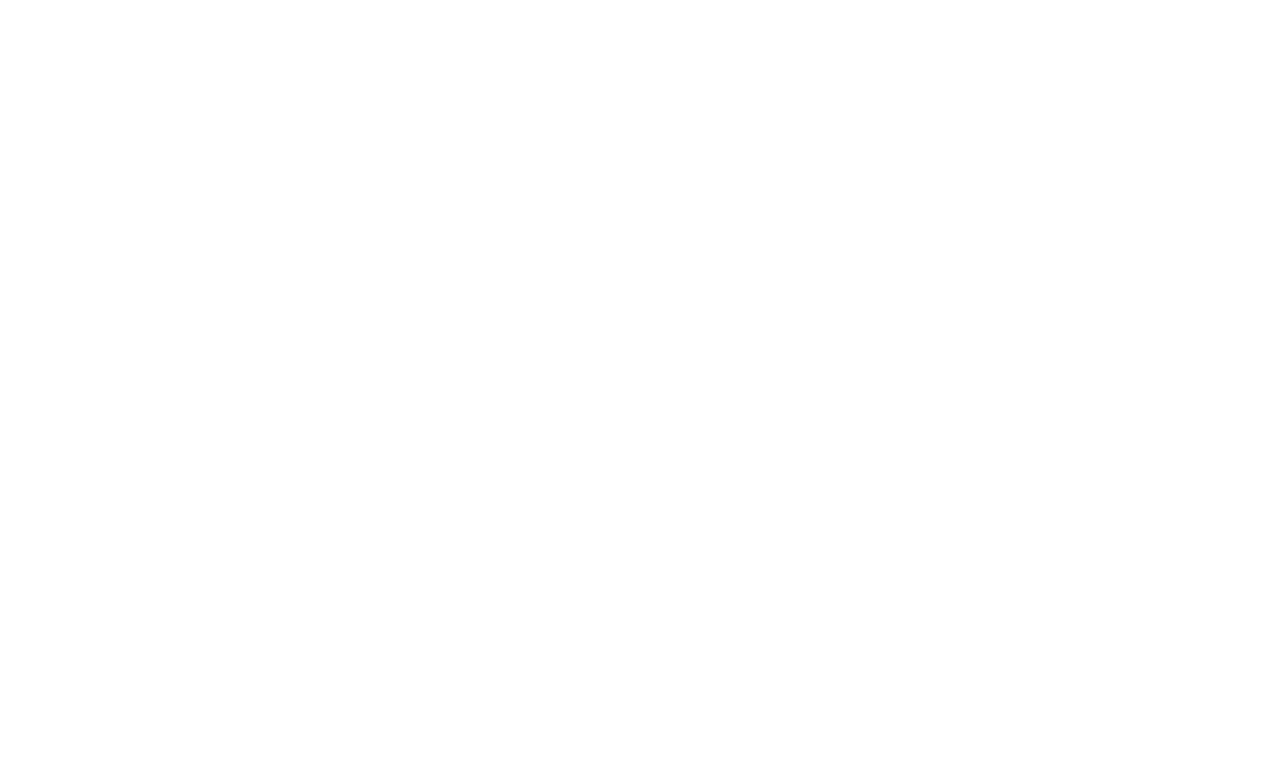
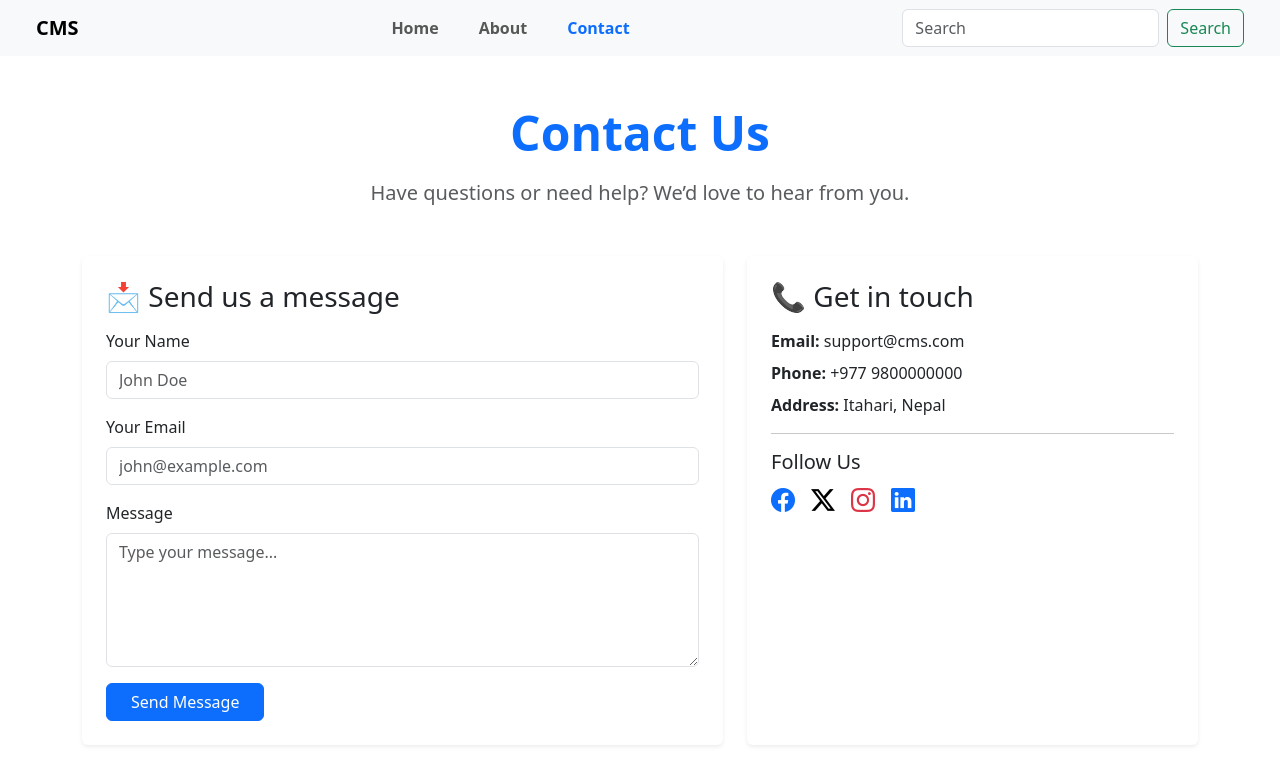
Before and after one commit to Shah-Arjun/cmsFrontend, a React (Vite) app: page /contact in a window 1280 px wide. Before the commit this address had no page. Shown: the top 760 px of the page. Built offline with nearby package versions, Linux system fonts and the light colour scheme.

Commit message:
made contact page and fectched backend data in home page

```diff
--- a/index.html
+++ b/index.html
@@ -9,6 +9,11 @@
      <link href="https://cdn.jsdelivr.net/npm/bootstrap@5.3.8/dist/css/bootstrap.min.css" rel="stylesheet" integrity="sha384-sRIl4kxILFvY47J16cr9ZwB07vP4J8+LH7qKQnuqkuIAvNWLzeN8tE5YBujZqJLB" crossorigin="anonymous">
      <script src="https://cdn.jsdelivr.net/npm/bootstrap@5.3.8/dist/js/bootstrap.bundle.min.js" integrity="sha384-FKyoEForCGlyvwx9Hj09JcYn3nv7wiPVlz7YYwJrWVcXK/BmnVDxM+D2scQbITxI" crossorigin="anonymous"></script>
 
+     <!-- for bootstrap icons -->
+      <link rel="stylesheet" href="https://cdn.jsdelivr.net/npm/bootstrap-icons/font/bootstrap-icons.css" />
+
+
+
     <title>cmsfrontend</title>
   </head>
   <body>
--- a/package.json
+++ b/package.json
@@ -10,6 +10,7 @@
     "preview": "vite preview"
   },
   "dependencies": {
+    "axios": "^1.12.2",
     "react": "^19.1.1",
     "react-dom": "^19.1.1",
     "react-router-dom": "^7.9.3"
--- a/src/App.jsx
+++ b/src/App.jsx
@@ -2,6 +2,7 @@ import React from 'react'
 import { BrowserRouter, Routes, Route } from 'react-router-dom'
 import Home from './pages/Home/Home'
 import About from './pages/About/About'
+import Contact from './pages/Contact/Contact'
 
 const App = () => {
   return (
@@ -9,6 +10,7 @@ const App = () => {
       <Routes>
         <Route path='/' element={<Home />} />
         <Route path='/about' element={<About />} />
+        <Route path='/contact' element={<Contact />} />
       </Routes>
     </BrowserRouter>
   )
--- a/src/components/Card/Card.jsx
+++ /dev/null
@@ -1,23 +0,0 @@
-import React from "react";
-
-const Card = () => {
-  return (
-    <>
-      <div className="card" style={{width: '18rem'}} >
-        <img src="..." className="card-img-top" alt="..." />
-        <div className="card-body">
-          <h5 className="card-title">Card title</h5>
-          <p className="card-text">
-            Some quick example text to build on the card title and make up the
-            bulk of the card’s content.
-          </p>
-          <a href="#" className="btn btn-primary">
-            Go somewhere
-          </a>
-        </div>
-      </div>
-    </>
-  );
-};
-
-export default Card;
--- a/src/components/Navbar/Navbar.jsx
+++ b/src/components/Navbar/Navbar.jsx
@@ -3,10 +3,10 @@ import { NavLink } from "react-router-dom";
 
 const Navbar = () => {
   return (
-    <nav className="navbar navbar-expand-lg bg-body-tertiary">
+    <nav className="navbar navbar-expand-lg bg-body-tertiary ps-4 pe-4">
       <div className="container-fluid">
         {/* Brand on the left */}
-        <NavLink className="navbar-brand" to="/">
+        <NavLink className="navbar-brand fw-bolder" to="/">
           CMS
         </NavLink>
 
@@ -32,7 +32,7 @@ const Navbar = () => {
                 to="/"
                 end
                 className={({isActive}) =>
-                  `nav-link ${isActive ? "active fw-bold text-primary" : ""}`
+                  `nav-link fw-bold ${isActive ? "active fw-bold text-primary" : ""}`
                 }
               >
                 Home
@@ -42,7 +42,7 @@ const Navbar = () => {
               <NavLink
                 to="/about"
                 className={({isActive}) =>
-                  `nav-link ${isActive ? "active fw-bold text-primary" : ""}`
+                  `nav-link fw-bold ${isActive ? "active fw-bold text-primary" : ""}`
                 }
               >
                 About
@@ -52,7 +52,7 @@ const Navbar = () => {
               <NavLink
                 to="/contact"
                 className={({isActive}) =>
-                  `nav-link ${isActive ? "active fw-bold text-primary" : ""}`
+                  `nav-link fw-bold ${isActive ? "active fw-bold text-primary" : ""}`
                 }
               >
                 Contact
--- /dev/null
+++ b/src/pages/Contact/Contact.tsx
@@ -0,0 +1,68 @@
+import React from 'react'
+import Navbar from '../../components/Navbar/Navbar'
+
+const Contact = () => {
+  return (
+      <>
+        <Navbar />
+        <div className="container py-5">
+          {/* Page Heading */}
+          <div className="text-center mb-5">
+            <h1 className="fw-bold display-5 text-primary">Contact Us</h1>
+            <p className="lead text-muted mt-3">
+              Have questions or need help? We’d love to hear from you.
+            </p>
+          </div>
+
+          <div className="row g-4">
+            {/* Contact Form */}
+            <div className="col-md-7">
+              <div className="card shadow-sm border-0">
+                <div className="card-body p-4">
+                  <h3 className="card-title mb-3">📩 Send us a message</h3>
+                  <form>
+                    <div className="mb-3">
+                      <label className="form-label">Your Name</label>
+                      <input type="text" className="form-control" placeholder="John Doe" />
+                    </div>
+                    <div className="mb-3">
+                      <label className="form-label">Your Email</label>
+                      <input type="email" className="form-control" placeholder="john@example.com" />
+                    </div>
+                    <div className="mb-3">
+                      <label className="form-label">Message</label>
+                      <textarea className="form-control" rows={5} placeholder="Type your message..."></textarea>
+                    </div>
+                    <button type="submit" className="btn btn-primary px-4">Send Message</button>
+                  </form>
+                </div>
+              </div>
+            </div>
+
+            {/* Contact Info */}
+            <div className="col-md-5">
+              <div className="card shadow-sm border-0 h-100">
+                <div className="card-body p-4">
+                  <h3 className="card-title mb-3">📞 Get in touch</h3>
+                  <p className="mb-2"><strong>Email:</strong> support@cms.com</p>
+                  <p className="mb-2"><strong>Phone:</strong> +977 9800000000</p>
+                  <p><strong>Address:</strong> Itahari, Nepal</p>
+
+                  <hr />
+                  <h5>Follow Us</h5>
+                  <div className="d-flex gap-3 mt-2">
+                    <a href="/" className="text-decoration-none text-primary"><i className="bi bi-facebook fs-4"></i></a>
+                    <a href="/" className="text-decoration-none text-info"><i className="bi bi-twitter-x fs-4 text-black"></i></a>
+                    <a href="/" className="text-decoration-none text-danger"><i className="bi bi-instagram fs-4"></i></a>
+                    <a href="/" className="text-decoration-none text-dark"><i className="bi bi-linkedin fs-4 text-primary"></i></a>
+                  </div>
+                </div>
+              </div>
+            </div>
+          </div>
+        </div>
+      </>
+  )
+}
+
+export default Contact
--- a/src/pages/Home/Home.jsx
+++ b/src/pages/Home/Home.jsx
@@ -1,13 +1,41 @@
-import React from "react";
+import React, { useEffect, useState } from "react";
 import Navbar from "../../components/Navbar/Navbar";
-import Card from "../../components/Card/Card";
+import axios from "axios";
 
 const Home = () => {
+  const [blogs, setBlogs] = useState([]);
+
+  //API logic goes here
+  const fetchAllBlogs = async () => {
+    const res = await axios.get("http://localhost:2000/blogs");
+    setBlogs(res.data.blogs);
+  };
+  console.log("Blogs: ", blogs);
+
+  //mount on first visit to page
+  useEffect(() => {
+    fetchAllBlogs();
+  }, []);
+
   return (
     <div>
       <>
         <Navbar />
-        <Card />
+        {blogs.map((blog) => {
+          return (
+            <div key={blog._id} className="card d-inline-block mt-4 ms-4" style={{ width: "18rem" }}>
+              <img src="..." className="card-img-top" alt="..." />
+              <div className="card-body">
+                <h5 className="card-title">{blog.title}</h5>
+                <h5 className="card-title">{blog.subTitle}</h5>
+                <p className="card-text">{blog.description}</p>
+                <a href="#" className="btn btn-primary">
+                  Go somewhere
+                </a>
+              </div>
+            </div>
+          );
+        })}
       </>
     </div>
   );
```
Also changed, not shown: 1 other file (tests, documents, lock files or other folders).
